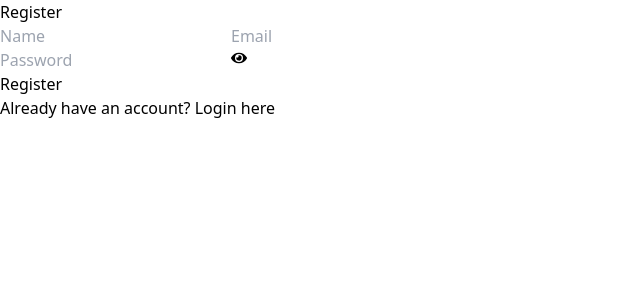
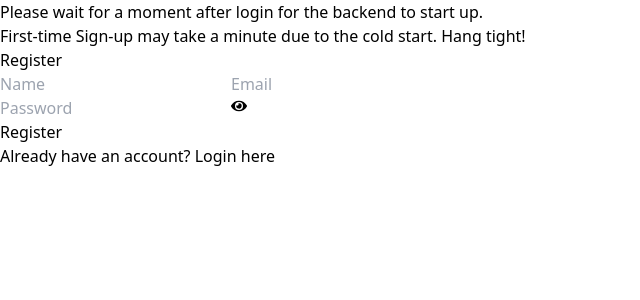
Before and after one commit to Akshay-Doultani/affworld, a React (Vite) app in the folder client/: page /register in a window 1280 px wide. Shown: the top 300 px of the page, without its empty margins (0-640 px from the left). Built offline with nearby package versions, Linux system fonts and the light colour scheme; no server answers.

Commit message:
Update Register.jsx

```diff
--- a/client/src/pages/Register.jsx
+++ b/client/src/pages/Register.jsx
@@ -38,6 +38,10 @@ const Register = () => {
 
     return (
         <div className="flex flex-col items-center justify-center min-h-screen bg-gray-100">
+            <div className="text-center text-gray-600 mb-4">
+                <p>Please wait for a moment after login for the backend to start up.</p>
+                <p className="text-sm text-gray-500">First-time Sign-up may take a minute due to the cold start. Hang tight!</p>
+            </div>
             <h2 className="text-xl font-bold mb-4">Register</h2>
             <form onSubmit={handleSubmit} className="bg-white p-6 rounded shadow-md">
                 <input
```
